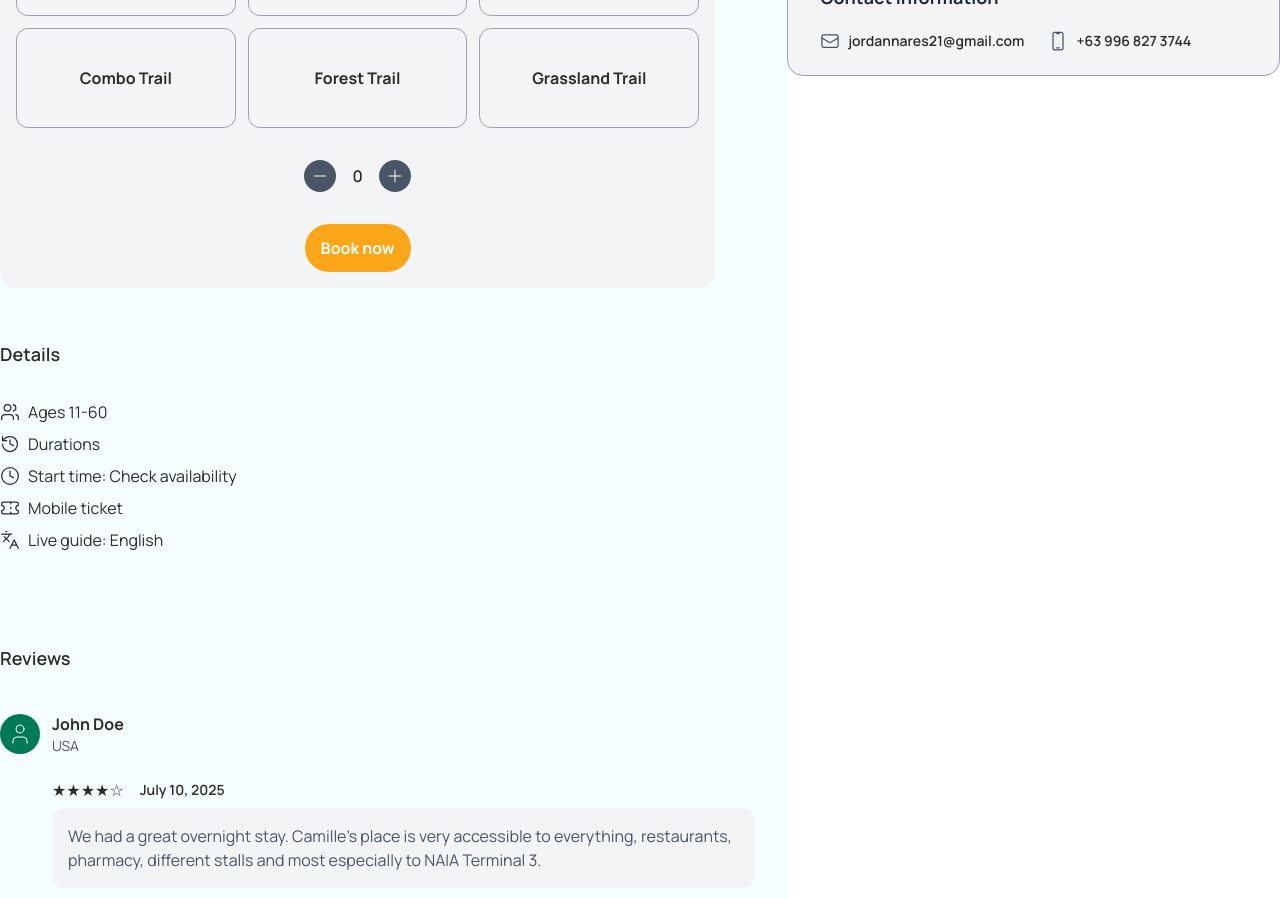
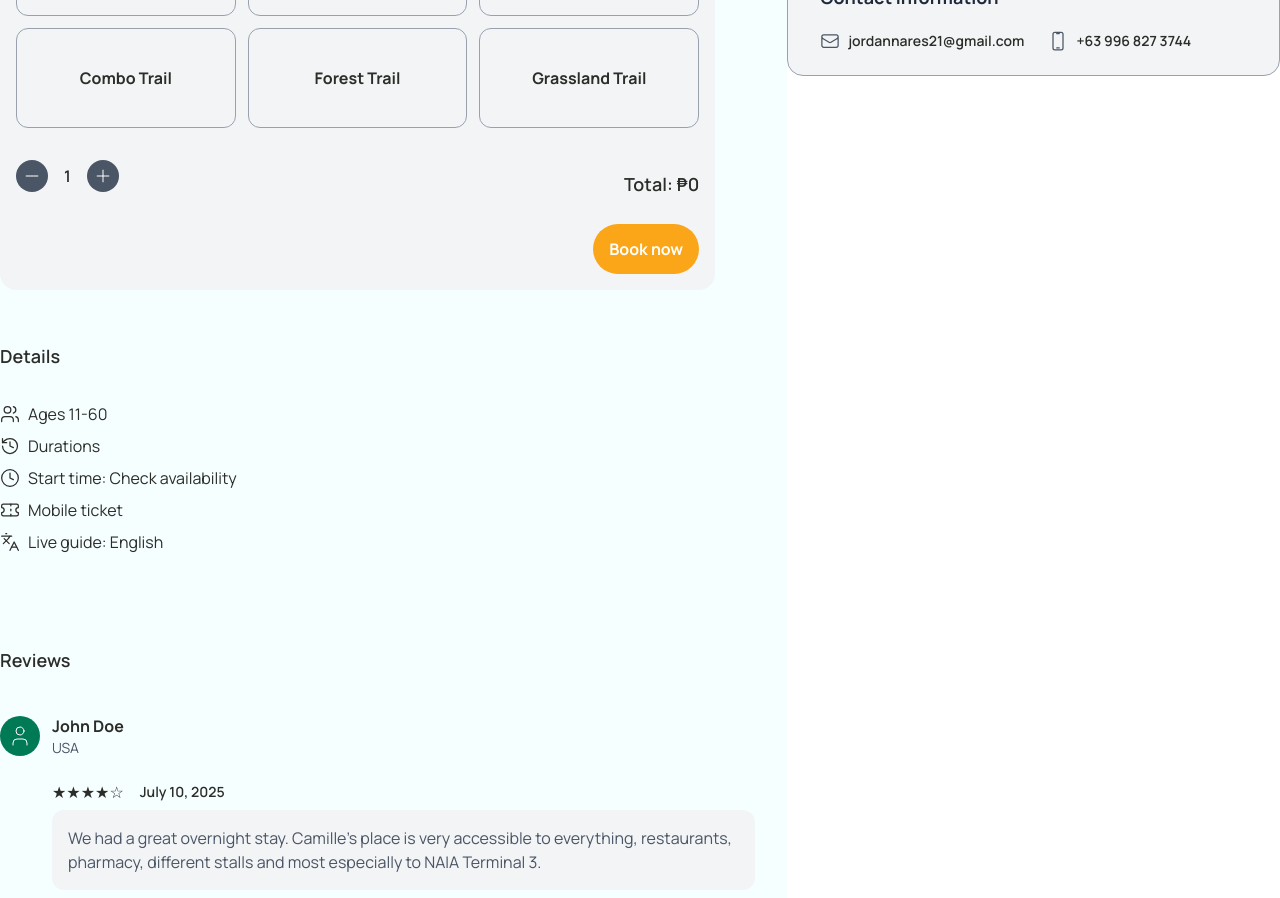
Before and after one commit to jordannares/bicoltrailstravel, a React (Vite) app: page /atv-trails in a window 1280 px wide. Shown: the part 960-1858 px from the top of the page. Built offline with nearby package versions, Linux system fonts and the light colour scheme; a web font is replaced by a local one.

Commit message:
last update

```diff
--- a/src/App.jsx
+++ b/src/App.jsx
@@ -9,6 +9,7 @@ import AtvTrails from "./pages/atvtrails";
 import Discover from "./pages/discover";
 import WhatToExplore from "./pages/what-to-explore";
 import NotFound from "./pages/errors/NotFound";
+import Reservation from "./pages/reservation";
 
 function App() {
   return (
@@ -21,6 +22,7 @@ function App() {
         <Route path="/what-to-explore" element={<WhatToExplore />} />
         <Route path="/discover" element={<Discover />} />
         <Route path="/contact-us" element={<ContactUs />} />
+        <Route path="/reservation" element={<Reservation />} />
         <Route path="*" element={<NotFound />} />
       </Routes>
     </>
--- a/src/components/Button.jsx
+++ b/src/components/Button.jsx
@@ -7,7 +7,7 @@ const Button = ({ onClick, className, children }) => {
     <button
       className={cn(
         "bg-amber-200 rounded-full py-3 px-4 text-md font-bold text-white cursor-pointer ",
-        className
+        className,
       )}
       onClick={onClick}
     >
--- a/src/main.jsx
+++ b/src/main.jsx
@@ -9,5 +9,5 @@ createRoot(document.getElementById("root")).render(
     <BrowserRouter>
       <App />
     </BrowserRouter>
-  </StrictMode>
+  </StrictMode>,
 );
--- a/src/pages/atvtrails/components/AtvTrailOptions.jsx
+++ b/src/pages/atvtrails/components/AtvTrailOptions.jsx
@@ -1,22 +1,60 @@
-import React from "react";
+import React, { forwardRef, useState } from "react";
 import Button from "../../../components/Button";
-import { Minus, Plus } from "lucide-react";
+import { Minus, Plus, X } from "lucide-react";
+import { cn } from "../../../utils/cn";
 
 const trails = [
-  { id: 0, title: "Black Lava Trail" },
-  { id: 1, title: "2018 Mayon Lava Trail" },
-  { id: 2, title: "Green Lava Trail" },
-  { id: 3, title: "Combo Trail" },
-  { id: 4, title: "Forest Trail" },
-  { id: 5, title: "Grassland Trail" },
+  { id: 0, name: "Black Lava Trail", price: 1500 },
+  { id: 2, name: "2018 Mayon Lava Trail", price: 1800 },
+  { id: 3, name: "Green Lava Trail", price: 1200 },
+  { id: 4, name: "Combo Trail", price: 2500 },
+  { id: 5, name: "Forest Trail", price: 1000 },
+  { id: 6, name: "Grassland Trail", price: 900 },
 ];
 
-const AtvTrailOptions = ({ ref }) => {
-  // const handleClick = (id) => {};
+const AtvTrailOptions = forwardRef((props, ref) => {
+  console.log(ref);
+  const [service, setService] = useState("");
+  const [count, setCount] = useState(1);
+  const [bookings, setBookings] = useState([]);
+  const [showBox, setShowBox] = useState(false);
+  const [isHide, setIsHide] = useState(false);
 
-  const bookNow = () => {
-    // alert(id);
+  const selectedTrail = trails.find((trail) => trail.name === service);
+  const totalPrice = selectedTrail ? selectedTrail.price * count : 0;
+
+  const decrement = () => {
+    setCount((prev) => (prev > 1 ? prev - 1 : 1));
   };
+
+  const increment = () => {
+    setCount((prev) => prev + 1);
+  };
+
+  const handleBooking = () => {
+    if (!service) {
+      setShowBox("Please select trail first");
+
+      setIsHide(true);
+
+      return;
+    }
+    const newBooking = {
+      id: Date.now(),
+      service,
+      count,
+      pricePerPerson: selectedTrail.price,
+      total: totalPrice,
+    };
+
+    setBookings((prev) => [...prev, newBooking]);
+
+    setService("");
+    setCount(1);
+    setShowBox("");
+  };
+
+  const bookNow = () => {};
   return (
     <>
       <div
@@ -24,6 +62,19 @@ const AtvTrailOptions = ({ ref }) => {
         id="atvtrail"
         className="relative w-full scroll-mt-20 mt-10"
       >
+        {/* show alert message */}
+        {isHide && (
+          <div className="fixed flex justify-center items-center shadow-lg  z-10 w-[250px] h-[100px] rounded-xl bg-white border-[1px] border-gray-200 top-1/2 left-1/2 -translate-x-1/2 -translate-y-1/2">
+            <X
+              className="absolute top-1 right-1 bg-amber-300 rounded-3xl text-white p-1 cursor-pointer
+            "
+              size={20}
+              onClick={() => setIsHide(false)}
+            />
+            <p>{showBox}</p>
+          </div>
+        )}
+
         <div className=" mx-auto max-container mr-10">
           <h3 className="text-left text-lg font-bold mb-8">
             ATV Trail Options
@@ -33,34 +84,73 @@ const AtvTrailOptions = ({ ref }) => {
             <div className="grid grid-cols-3 gap-3">
               {trails.map((trail) => (
                 <div
-                  className={`w-full h-[100px] rounded-xl flex items-center justify-center font-bold text-md border-[1px] border-gray-400 cursor-pointer`}
                   key={trail.id}
-                  onClick={() => handleClick(trail.id)}
+                  className={cn(
+                    "w-full h-[100px] rounded-xl flex items-center justify-center font-bold text-md border-[1px] border-gray-400 cursor-pointer",
+                    service === trail.name && "bg-amber-300",
+                  )}
+                  onClick={() => setService(trail.name)}
                 >
-                  {trail.title}
+                  {trail.name}
                 </div>
               ))}
             </div>
             <div>
+              <div className="flex justify-between items-center">
                 <div className="flex items-center justify-center py-8 gap-x-4">
                   <button className="bg-gray-600 rounded-full text-white p-1.5 cursor-pointer">
-                  <Minus size={20} strokeWidth={1} absoluteStrokeWidth />
+                    <Minus
+                      size={20}
+                      strokeWidth={1}
+                      absoluteStrokeWidth
+                      onClick={decrement}
+                    />
                   </button>
-                <div className="font-semibold text-md">0</div>
+                  <div className="font-semibold text-md">{count}</div>
                   <button className="bg-gray-600 rounded-full text-white p-1.5 cursor-pointer">
-                  <Plus size={20} strokeWidth={1} absoluteStrokeWidth />
+                    <Plus
+                      size={20}
+                      strokeWidth={1}
+                      absoluteStrokeWidth
+                      onClick={increment}
+                    />
                   </button>
                 </div>
 
-              <Button className="bg-[#FBA518]" onClick={() => bookNow()}>
+                {/* Total Price */}
+
+                <div
+                  className="text-center font-semibold text-lg mt-4 text-left
+                "
+                >
+                  Total: ₱{totalPrice.toLocaleString()}
+                </div>
+              </div>
+              <div className="text-right">
+                <Button
+                  className="bg-[#FBA518] h-[50px]"
+                  onClick={handleBooking}
+                >
                   Book now
                 </Button>
+              </div>
+
+              {/* <h3>Booking List</h3>
+              {bookings.length === 0 && <p>No Bookings yet</p>}
+              {bookings.map((booking) => (
+                <div key={booking.id}>
+                  <p>Service: {booking.service}</p>
+                  <p>Persons: {booking.count}</p>
+                  <p>Price per person: {booking.pricePerPerson}</p>
+                  <p>Total: {booking.total}</p>
+                </div>
+              ))} */}
             </div>
           </div>
         </div>
       </div>
     </>
   );
-};
+});
 
 export default AtvTrailOptions;
--- a/src/pages/atvtrails/components/Ratings.jsx
+++ b/src/pages/atvtrails/components/Ratings.jsx
@@ -2,7 +2,7 @@ const Ratings = ({ stars }) => {
   return (
     <div className="py-1.5">
       {[1, 2, 3, 4, 5].map((s) => (
-        <span>{s <= stars ? "★" : "☆"}</span>
+        <span key={s}>{s <= stars ? "★" : "☆"}</span>
       ))}
     </div>
   );
--- a/src/pages/atvtrails/sections/Reviews.jsx
+++ b/src/pages/atvtrails/sections/Reviews.jsx
@@ -12,7 +12,7 @@ const reviews = [
     date: "July 10, 2025",
   },
   {
-    id: 0,
+    id: 1,
     name: "MJ N",
     location: "Daraga",
     rating: "5",
@@ -33,7 +33,10 @@ const Reviews = ({ ref }) => {
           {/* <hr className=" border-gray-400" /> */}
           <h3 className="text-left mt-10 font-semibold text-lg">Reviews</h3>
           {reviews.map((r) => (
-            <div className="flex flex-col items-left justify-start text-left mt-10">
+            <div
+              key={r.id}
+              className="flex flex-col items-left justify-start text-left mt-10"
+            >
               <div className="flex items-center justify-start">
                 <div className="p-2 bg-emerald-700 rounded-full text-white">
                   <User size={24} strokeWidth={1} absoluteStrokeWidth />
--- /dev/null
+++ b/src/pages/reservation/index.jsx
@@ -0,0 +1,19 @@
+import React from "react";
+import Navbar from "../../layouts/navbar/Navbar";
+import Banner from "../about/sections/Banner";
+import Footer from "../../layouts/footer";
+
+const Reservation = () => {
+  return (
+    <>
+      <Navbar />
+      <Banner />
+      <section>
+        <h1>Reservation</h1>
+        <Footer />
+      </section>
+    </>
+  );
+};
+
+export default Reservation;
```
Lines whose indentation alone changed are shown as unchanged.
